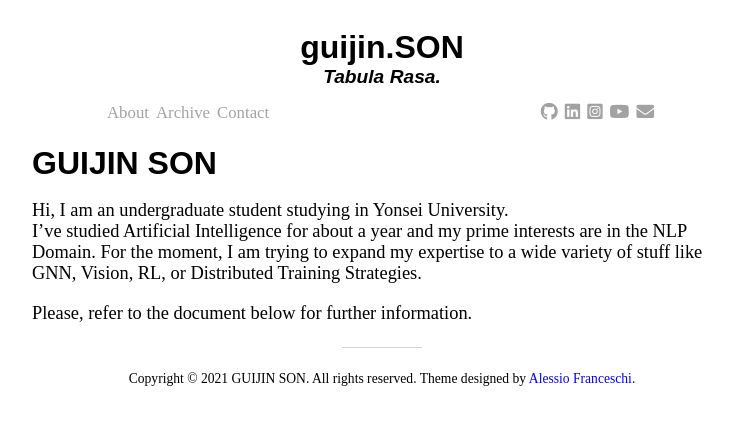
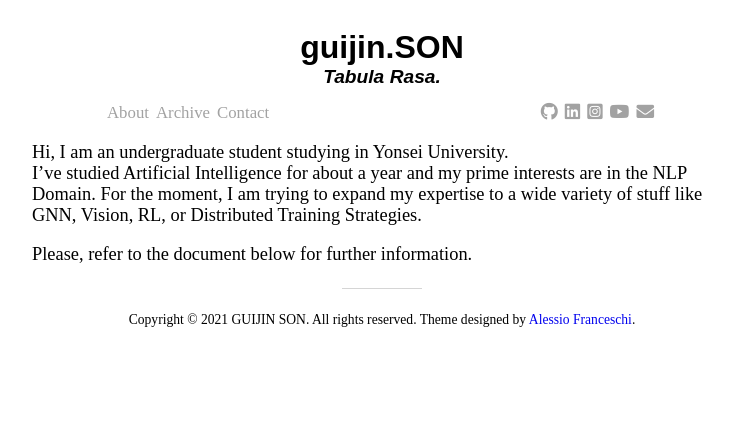
Before and after one commit to guijinSON/guijinSON.github.io, a Jekyll site: the page built from Learn_More.md, in a window 1280 px wide. Shown: the top 425 px of the page, without its empty margins (258-991 px from the left). Built offline with Jekyll 4.4.1, drawn with Linux system fonts in a browser that asks for light colours; nearby versions of some CDN libraries.

Commit message:
Update and rename guijin_son.md to Learn_More.md

```diff
--- a/guijin_son.md
+++ b/Learn_More.md
@@ -3,8 +3,6 @@ layout: default
 title: Resume
 ---
 
-# GUIJIN SON
-
 Hi, I am an undergraduate student studying in Yonsei University.
 I've studied Artificial Intelligence for about a year and my prime interests are in the NLP Domain. For the moment, I am trying to expand my expertise to a wide variety of stuff like GNN, Vision, RL, or Distributed Training Strategies.
 
```
